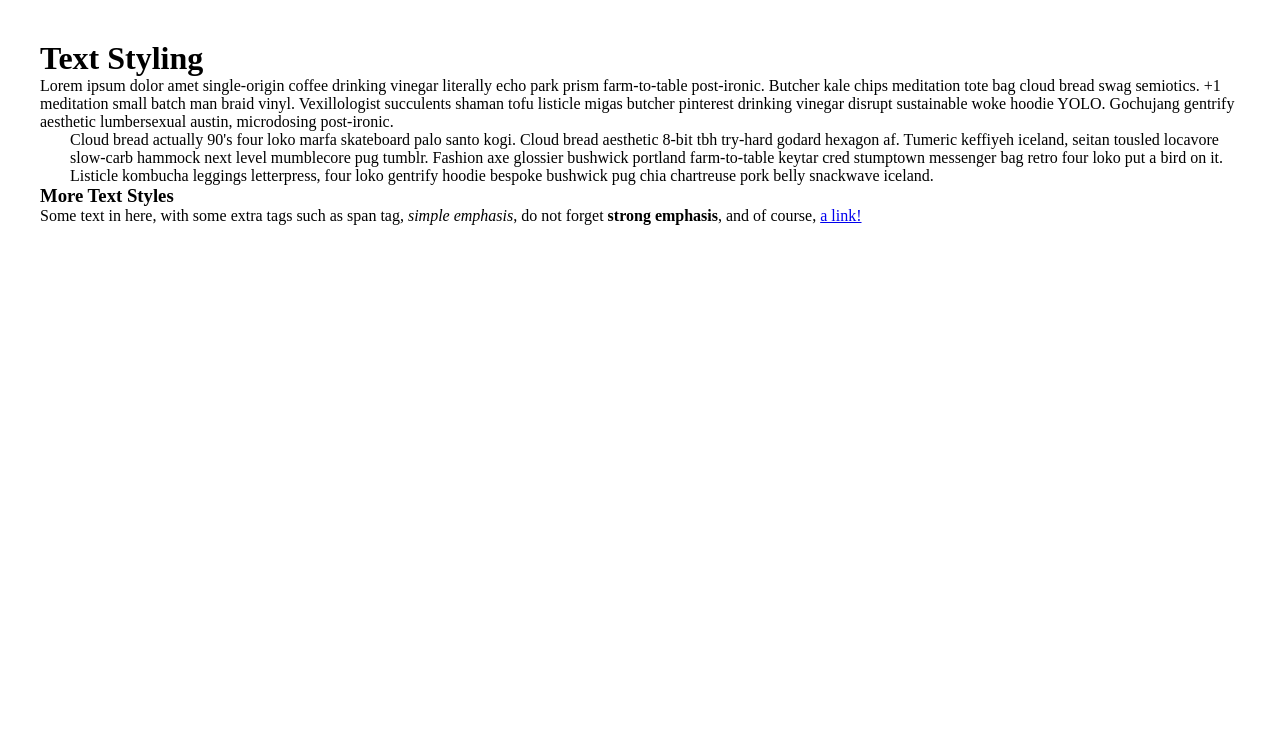
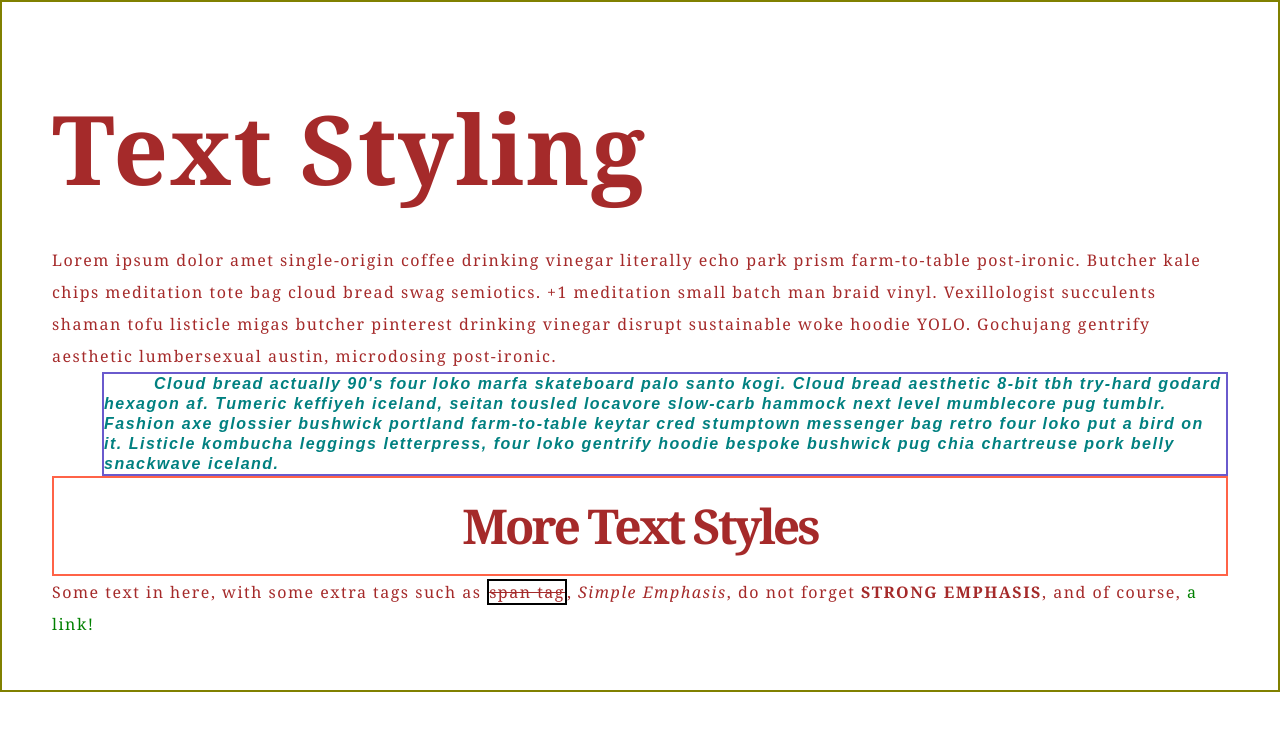
Before and after one commit to FbW-E01/uib-typography-textstyling-ronniejuan, a plain HTML site: page index.html in a window 1280 px wide. Drawn offline with Linux system fonts and the light colour scheme.

Commit message:
marceroni

```diff
--- a/styles.css
+++ b/styles.css
@@ -1,13 +1,47 @@
 /* css reset */
 * {
-    margin: 0;
-    padding: 0;
+  margin: 0;
+  padding: 0;
 }
 
-body {
-    padding: 40px;
+body {border: olive 2px solid;
+  padding: 50px;
+  color: brown;
+  line-height: 2;
+  letter-spacing: 1.5px;
+  font-family: Georgia, "Times New Roman", Times, serif;
+
 }
 
-blockquote {
-    margin: 0 0 0 30px;
+blockquote { border: slateblue solid 2px;
+  margin: 0 0 0 50px;
+  color: teal;
+  font-family: Arial, Helvetica, sans-serif;
+  font-weight: 700;
+  font-style: italic;
+  line-height:20px ;
+  text-indent:50px ;
 }
+
+h1 {
+  font-size: 6em;
+}
+h3 {border: tomato solid 2px;
+  font-size: 3em;
+  text-align: center;
+  letter-spacing: -3px;
+}
+span { border: 2px solid black;
+  text-decoration: line-through;
+}
+
+em {
+  text-transform: capitalize;
+}
+strong{
+    text-transform: uppercase;
+}
+a{
+    color:green;
+    text-decoration: none;
+}
```
